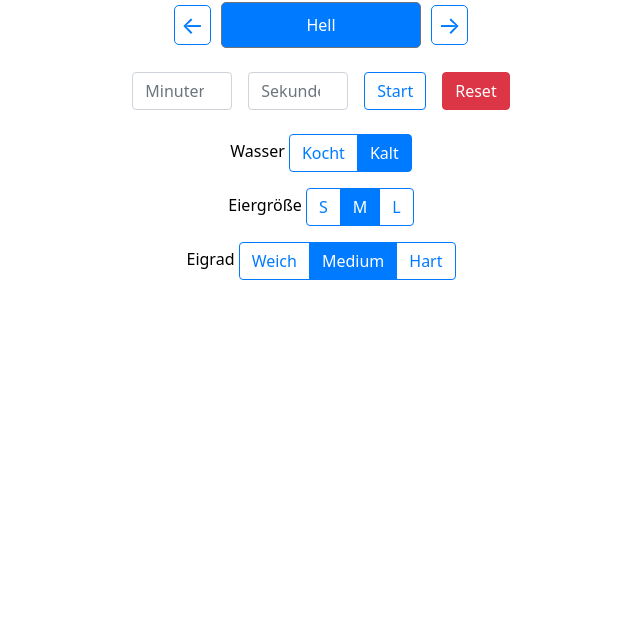
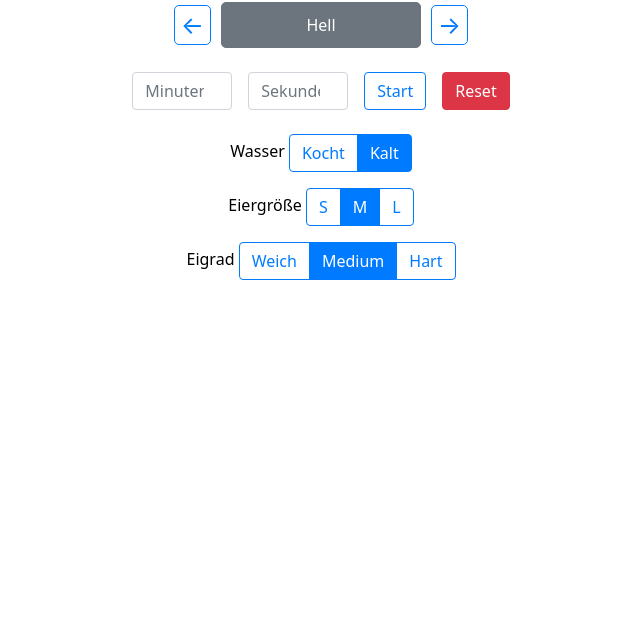
Before and after one commit to vietamin/eieruhr, an Electron app: page index.html in a window 800 px wide. Shown: the part 170-800 px from the top of the page, without its empty margins (79-719 px from the left). Drawn offline with nearby package versions, Linux system fonts and the light colour scheme; some packages are replaced by stand-ins of ours; a script that the page names is missing.

Commit message:
fix carousel button UI

```diff
--- a/styles.css
+++ b/styles.css
@@ -180,7 +180,7 @@ body {
 
 .carousel-item.active {
     display: block;
-    background-color: var(--primary-color);
+    background-color: var(--secondary-color);
     color: var(--background-color);
 }
 
```
